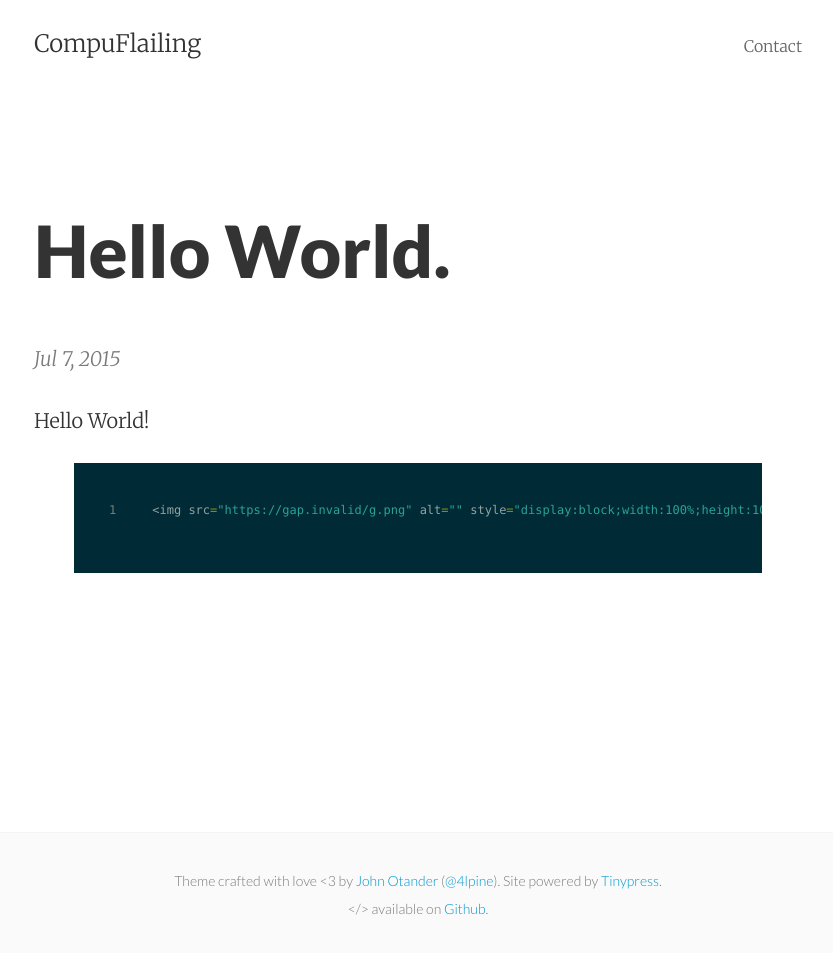
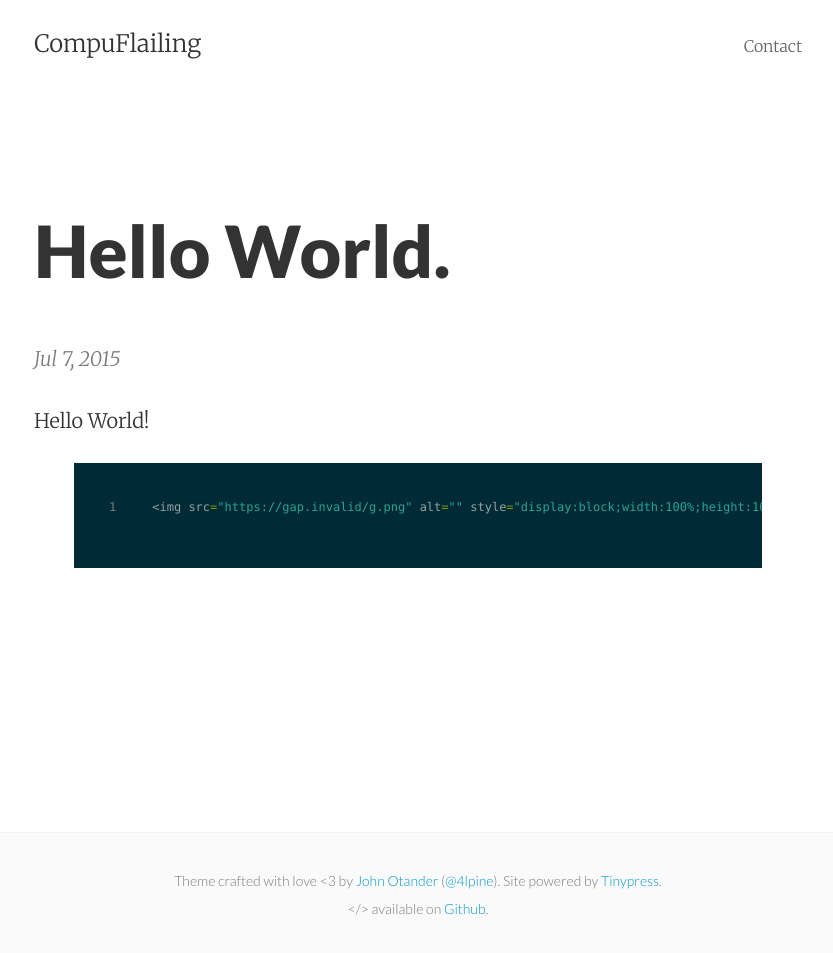
Before and after one commit to RandomNoun7/RandomNoun7.github.io, a Jekyll site: the page built from _posts/2015-07-07-hello-world.markdown, in a window 1280 px wide. Shown: the whole page, without its empty margins (222-1055 px from the left). Built offline with Jekyll 4.4.1, drawn with Linux system fonts in a browser that asks for light colours; nearby versions of some CDN libraries.

Commit message:
Fix code block line-height

```diff
--- a/css/pixyll.css
+++ b/css/pixyll.css
@@ -181,6 +181,11 @@ body {
 
 .linenodiv pre {
 	background-color: #002b36;
+	line-height: 80%;
+}
+
+.highlight{
+	line-height:80%;
 }
 
 form {
```
